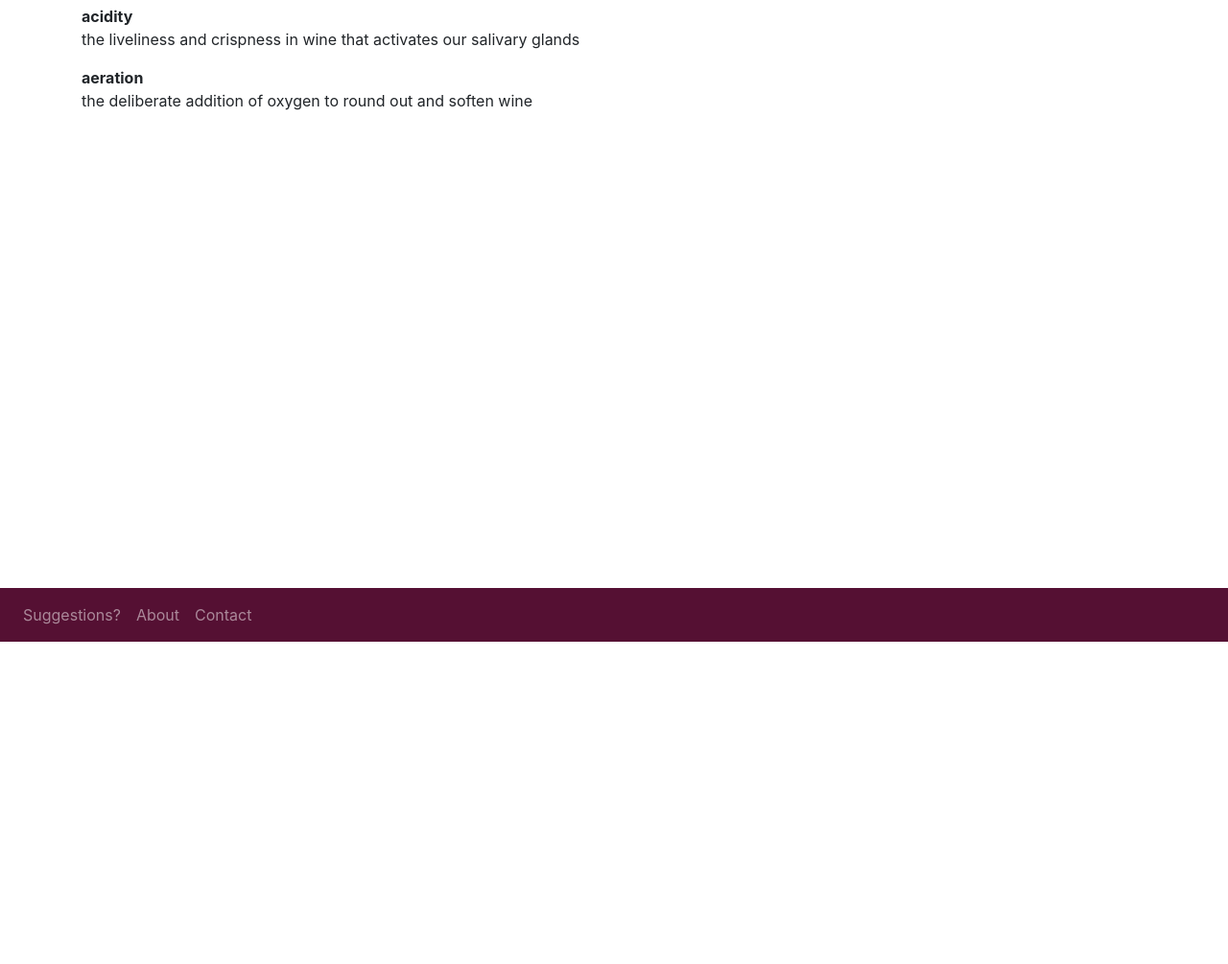
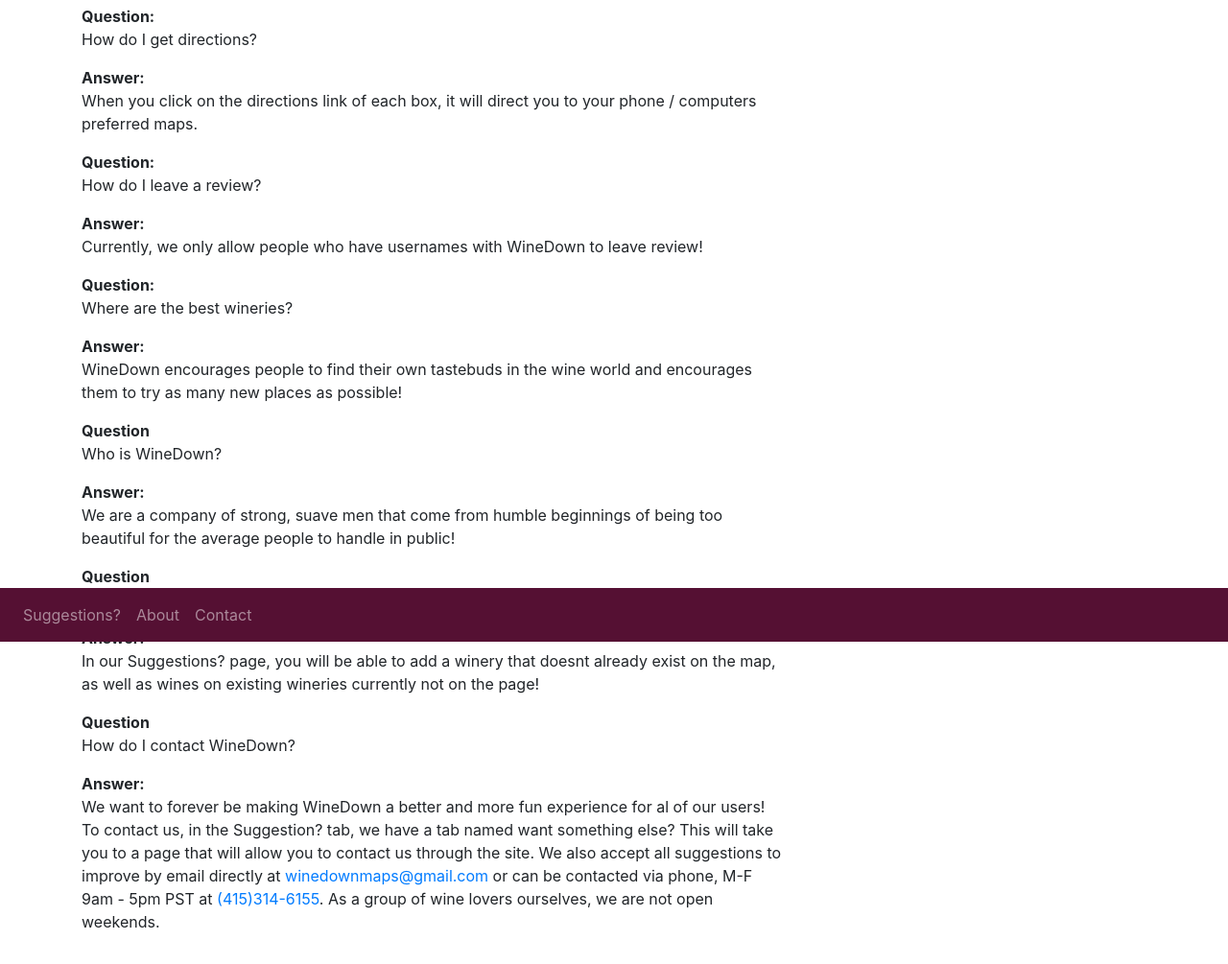
Before and after one commit to TimFlaherty/WineDown, a website: page app/public/help.html in a window 1280 px wide. Shown: the part 131-1136 px from the top of the page at 96% size. Before the commit the page ends 800 px from the top, so only its background shows below. Drawn offline with nearby package versions, Linux system fonts and the light colour scheme; no server answers.

Commit message:
Help Page

```diff
--- a/app/public/help.html
+++ b/app/public/help.html
@@ -43,8 +43,21 @@
             <div class="row">
                 <div class="col-sm-8">
                     <h1>Help</h1>
-                    <p><strong>acidity</strong><br>the liveliness and crispness in wine that activates our salivary glands</p>
-                    <p><strong>aeration</strong><br>the deliberate addition of oxygen to round out and soften wine</p>
+                    <p><strong>Question:</strong><br>How do I get directions?</p>
+                    <p><strong>Answer:</strong><br>When you click on the directions link of each box, it will direct you to your phone / computers preferred maps.</p>
+                    <p><strong>Question:</strong><br>How do I leave a review?</p>
+                    <p><strong>Answer:</strong><br>Currently, we only allow people who have usernames with WineDown to leave review!</p>
+                    <p><strong>Question:</strong><br>Where are the best wineries?</p>
+                    <p><strong>Answer:</strong><br>WineDown encourages people to find their own tastebuds in the wine world and encourages them to try as many new places as possible!</p>
+                    <p><strong>Question</strong><br>Who is WineDown?</p>
+                    <p><strong>Answer:</strong><br>We are a company of strong, suave men that come from humble beginnings of being too beautiful for the average people to handle in public!</p>
+                    <p><strong>Question</strong><br>How do I add a winery that doesn't already exist on WineDown?</p>
+                    <p><strong>Answer:</strong><br>In our Suggestions? page, you will be able to add a winery that doesnt already exist on the map, as well as wines on existing wineries currently not on the page!</p>
+                    <p><strong>Question</strong><br>How do I contact WineDown?</p>
+                    <p><strong>Answer:</strong><br>We want to forever be making WineDown a better and more fun experience for al of our users! To contact us, in the Suggestion? tab, we have a tab named want something else?
+                         This will take you to a page that will allow you to contact us through the site. We also accept all suggestions to improve by email directly
+						at <a href="winedownmaps@gmail.com">winedownmaps@gmail.com</a> or can be contacted via phone, M-F 9am - 5pm PST at
+						<a href="(415)314-6155">(415)314-6155</a>. As a group of wine lovers ourselves, we are not open weekends.</p>
                 </div>
                 <div class="col-sm-4"></div>
             </div>
```
